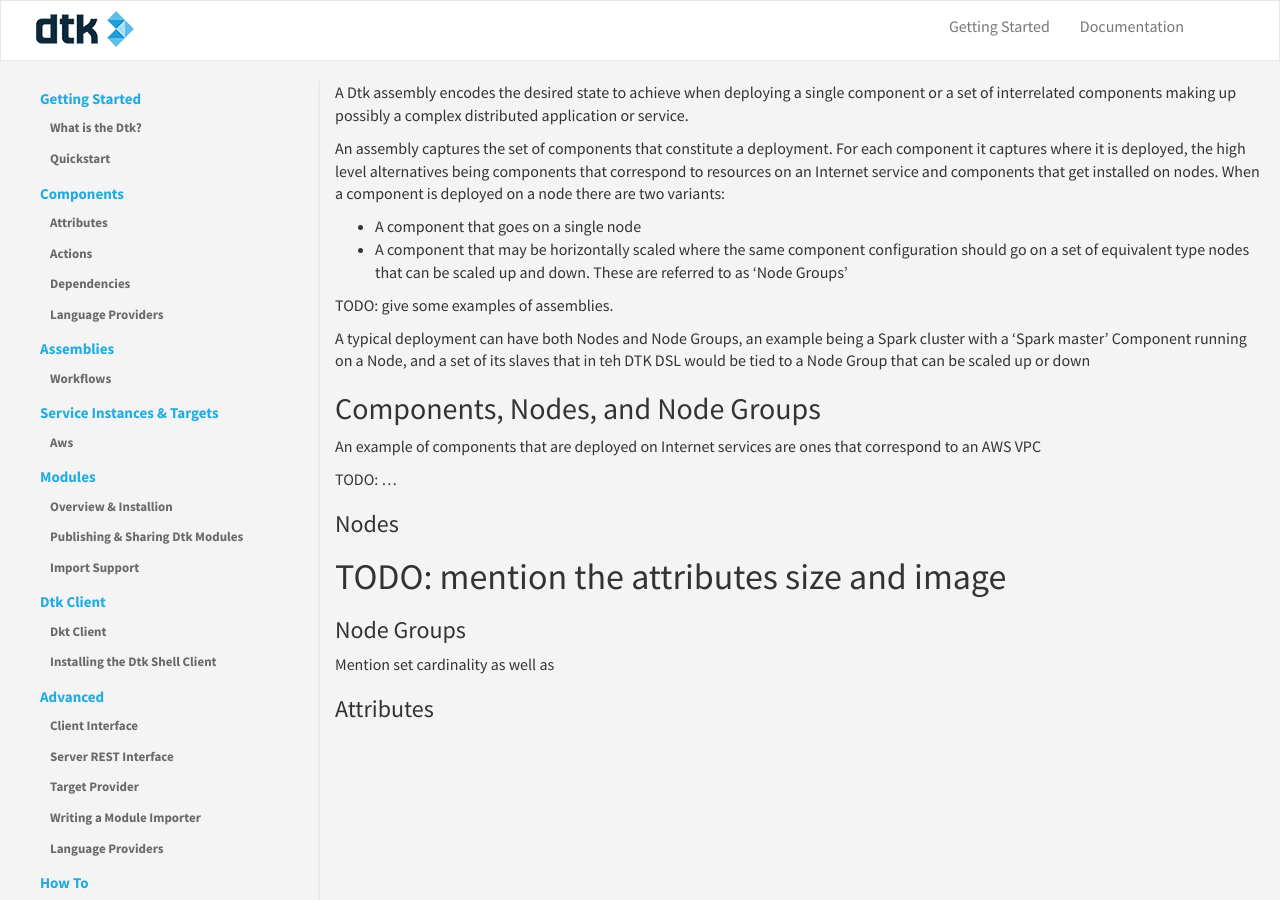
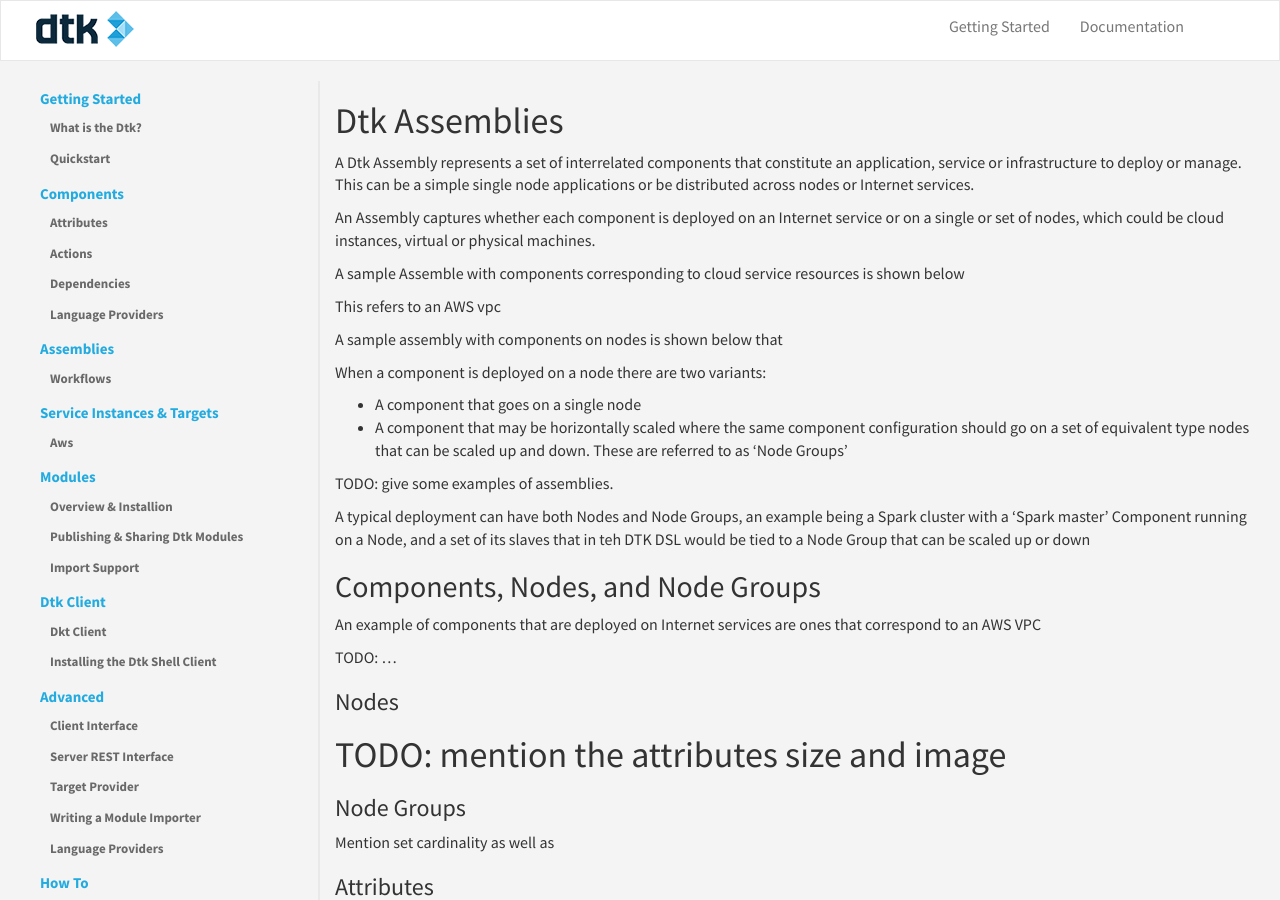
Before and after one commit to dtk/dtk-docs-v1, a Jekyll site: the page built from assemblies.md, in a window 1280 px wide and 900 px high. Built offline with Jekyll 4.4.1, drawn with Linux system fonts in a browser that asks for light colours.

Commit message:
Update assemblies.md

```diff
--- a/assemblies.md
+++ b/assemblies.md
@@ -3,9 +3,20 @@ title: Dtk Assemblies
 permalink: assemblies/index
 ---
 
-A Dtk assembly encodes the desired state to achieve when deploying a single component or a set of interrelated components making up possibly a complex distributed application or service.
+# Dtk Assemblies
 
-An assembly captures the set of components that constitute a deployment. For each component it captures where it is deployed, the high level alternatives being components that correspond to resources on an Internet service and components that get installed on nodes. When a component is deployed on a node there are two variants:
+A Dtk Assembly represents  a set of interrelated components that constitute an application, service or infrastructure to deploy or manage. This can be a simple single node applications or be distributed across nodes or Internet services.
+
+An Assembly captures whether each component is deployed on an Internet service or on a single or set of nodes, which could be cloud instances, virtual or physical machines.
+
+A sample Assemble with components corresponding to cloud service resources is shown below
+
+This refers to an AWS vpc
+
+A sample assembly with components on nodes is shown below that
+
+
+When a component is deployed on a node there are two variants:
 * A component that goes on a single node
 * A component that may be horizontally scaled where the same component configuration should go on a set of equivalent type nodes that can be scaled up and down. These are referred to as ‘Node Groups’
 
```
